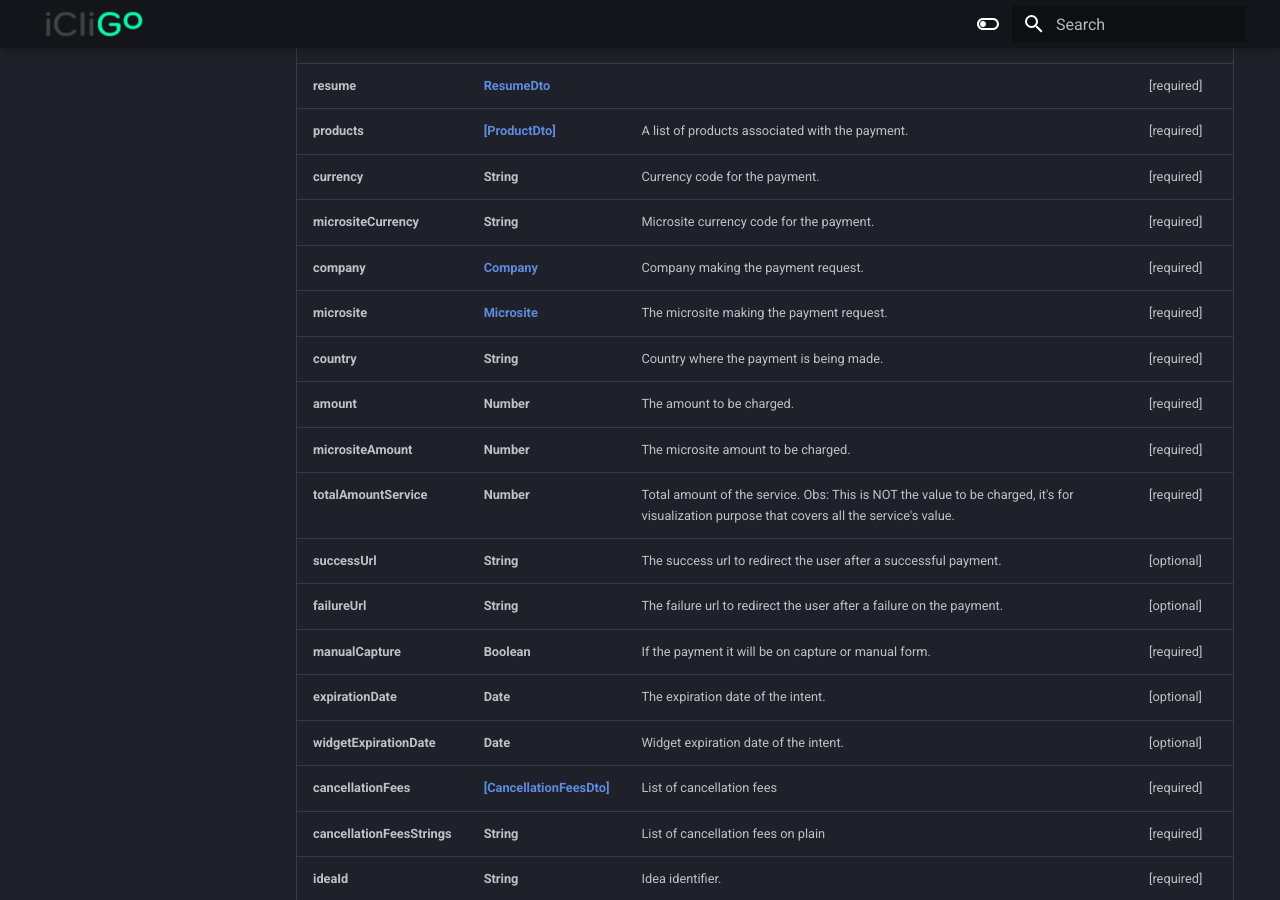
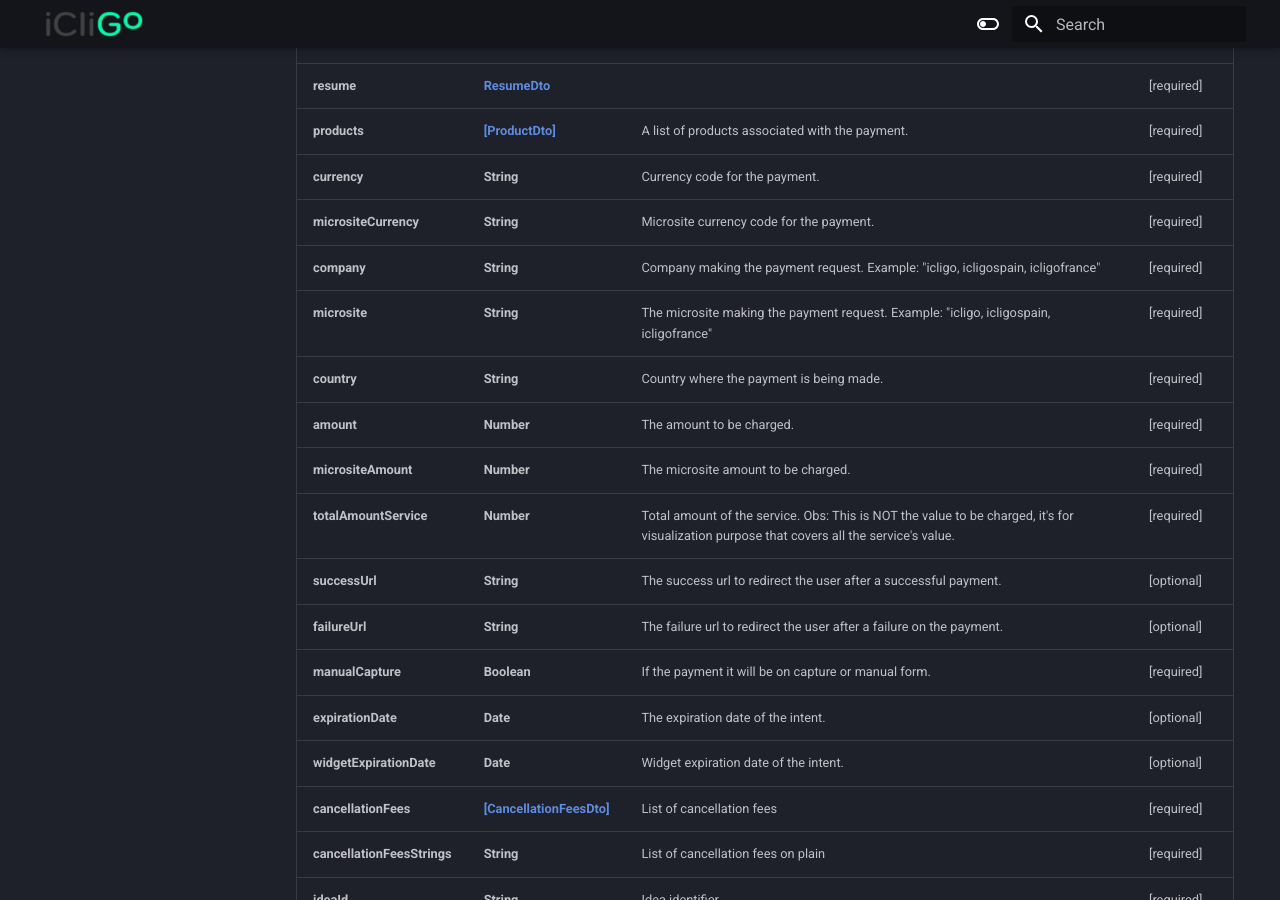
Before and after one commit to icligo/documentation, an MkDocs documentation site: the page built from docs/CreateIntentRequest.md, in a window 1280 px wide and 900 px high, scrolled down 600 px. Built offline with MkDocs 1.6.1 and Material for MkDocs 9.7.7, drawn with Linux system fonts in a browser that asks for light colours.

Commit message:
Update CreateIntentRequest.md

```diff
--- a/docs/CreateIntentRequest.md
+++ b/docs/CreateIntentRequest.md
@@ -15,8 +15,8 @@
 | **products**                | [**[ProductDto]**](ProductDto.md)                   | A list of products associated with the payment.                                                                                                                     | [required] |
 | **currency**                | **String**                                          | Currency code for the payment.                                                                                                                                      | [required] |
 | **micrositeCurrency**                | **String**                                          | Microsite currency code for the payment.                                                                                                                                      | [required] |
-| **company**                 | [**Company**](MicrositeEnum.md)                     | Company making the payment request.                                                                                                                                 | [required] |
-| **microsite**               | [**Microsite**](MicrositeEnum.md)                   | The microsite making the payment request.                                                                                                                           | [required] |
+| **company**                 | **String**                     | Company making the payment request. Example: "icligo, icligospain, icligofrance"                                                                                                                                 | [required] |
+| **microsite**               | **String**                   | The microsite making the payment request. Example: "icligo, icligospain, icligofrance"                                                                                                                           | [required] |
 | **country**                 | **String**                                          | Country where the payment is being made.                                                                                                                            | [required] |
 | **amount**                  | **Number**                                          | The amount to be charged.                                                                                                                                           | [required] |
 | **micrositeAmount**    | **Number**                                          | The microsite amount to be charged.                                                                                                                                           | [required] |
```
